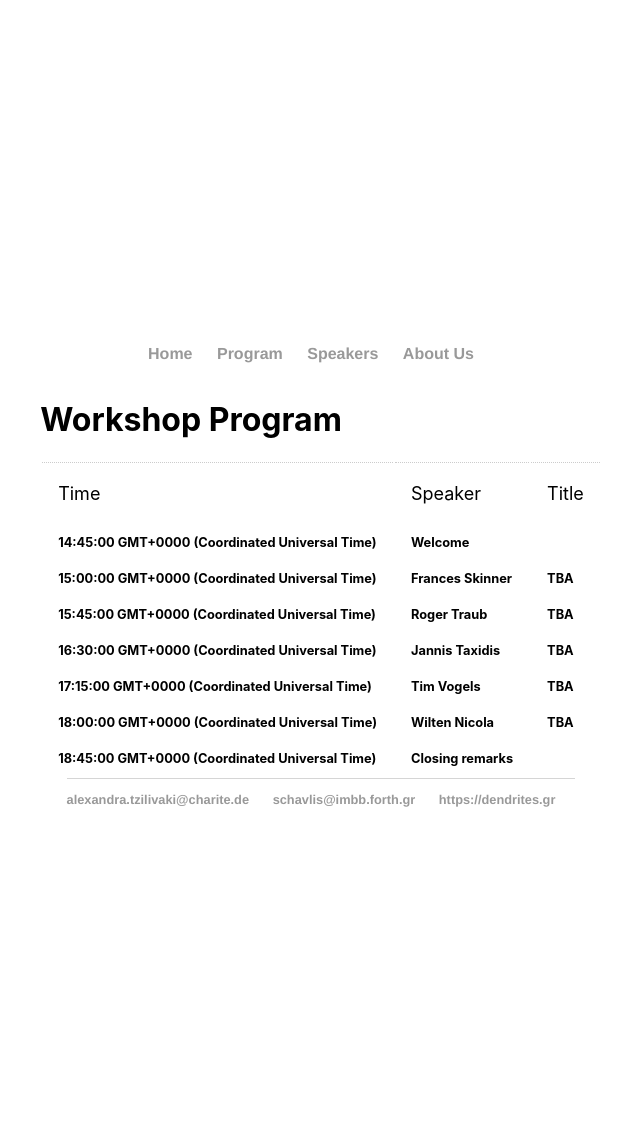
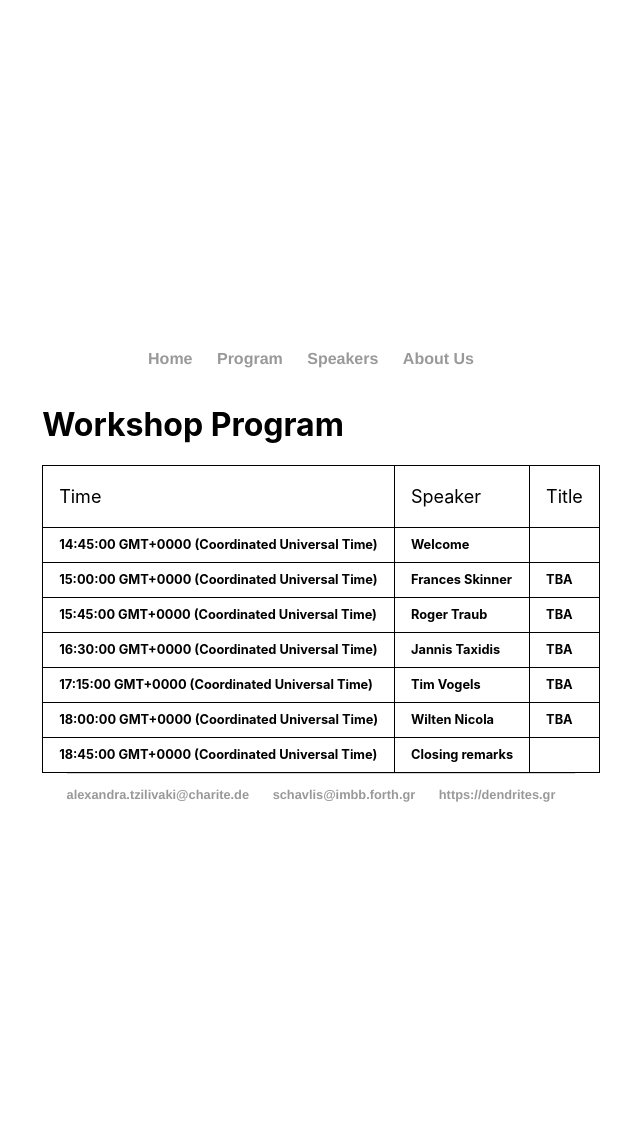
Before and after one commit to spirosChv/ocns2021interneurons, a Jekyll site: the page built from program/index.html, in a window 1280 px wide. Shown: the whole page, without its empty margins (319-959 px from the left). Built offline with Jekyll 4.4.1, drawn with Linux system fonts in a browser that asks for light colours.

Commit message:
Update index.html

```diff
--- a/program/index.html
+++ b/program/index.html
@@ -4,6 +4,22 @@ title: Workshop Program
 ---
 
 <div class="blurb">
+<html>
+<head>
+<style>
+table, th, td {
+  border: 1px solid black;
+  border-collapse: collapse;
+}
+th, td {
+  padding: 5px;
+}
+th {
+  text-align: left;
+}
+</style>
+</head>
+<body>
     <script type="text/javascript">
         function localize(t)
         {
```
Lines whose indentation alone changed are shown as unchanged.
